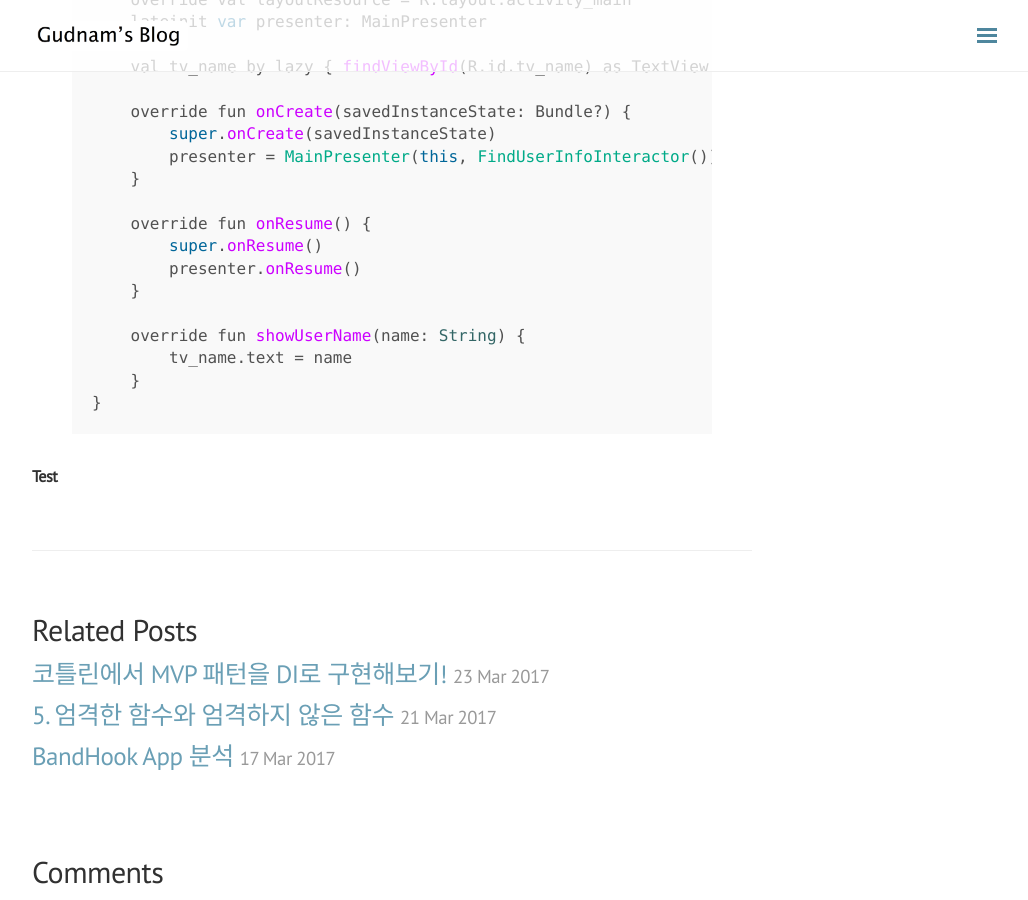
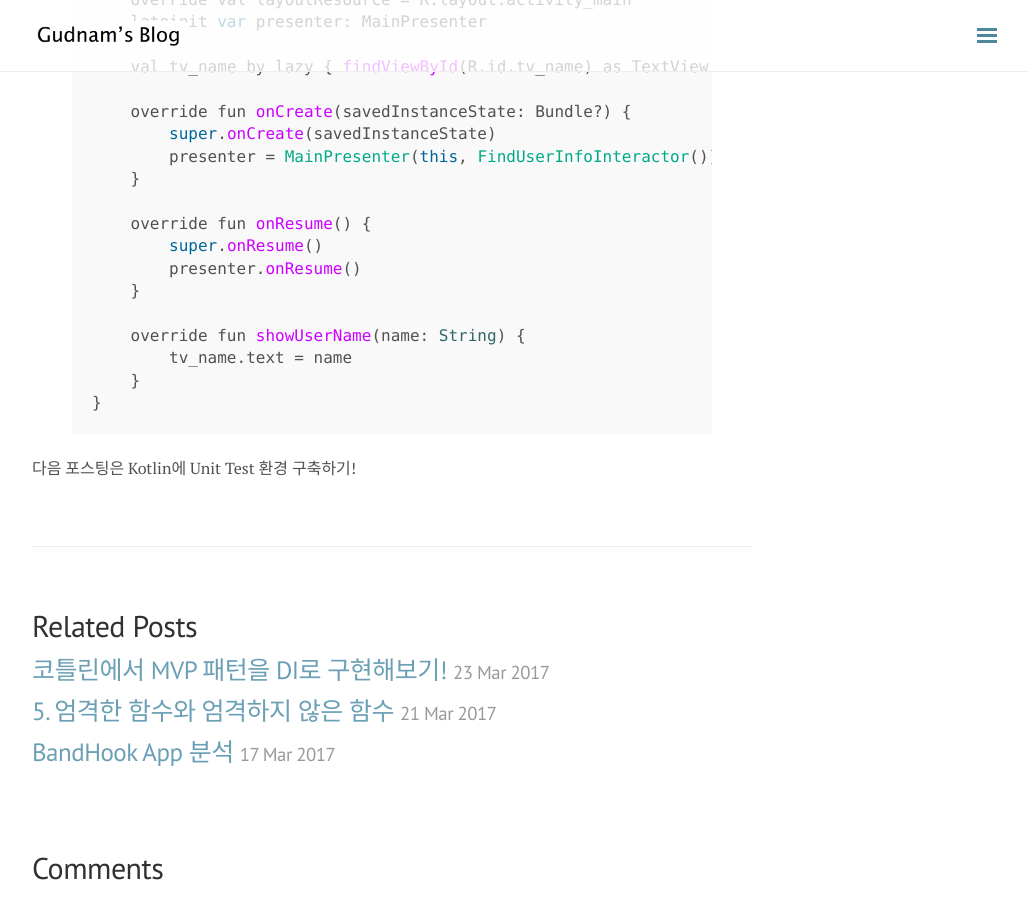
Before and after one commit to gudnam/gudnam.github.io, a Jekyll site: the page built from _posts/2017-03-23-kotlin-mvp.md, in a window 1280 px wide and 900 px high, scrolled down 4870 px. Shown: the whole window, without its empty margins (248-1276 px from the left). Built offline with Jekyll 4.4.1, drawn with Linux system fonts in a browser that asks for light colours; nearby versions of some CDN libraries; comment, search, counter and statistics services are not loaded.

Commit message:
completed post

```diff
--- a/_posts/2017-03-23-kotlin-mvp.md
+++ b/_posts/2017-03-23-kotlin-mvp.md
@@ -175,4 +175,4 @@ class MainActivity : BaseActivity(), MainView {
 }
 {% endhighlight %}
 
-### Test
+다음 포스팅은 Kotlin에 Unit Test 환경 구축하기!
```
